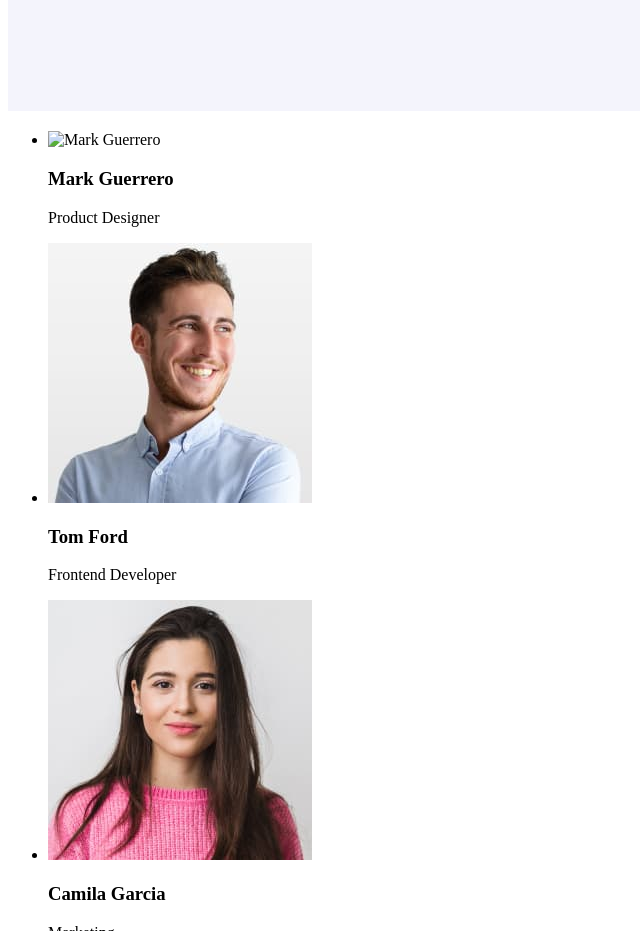
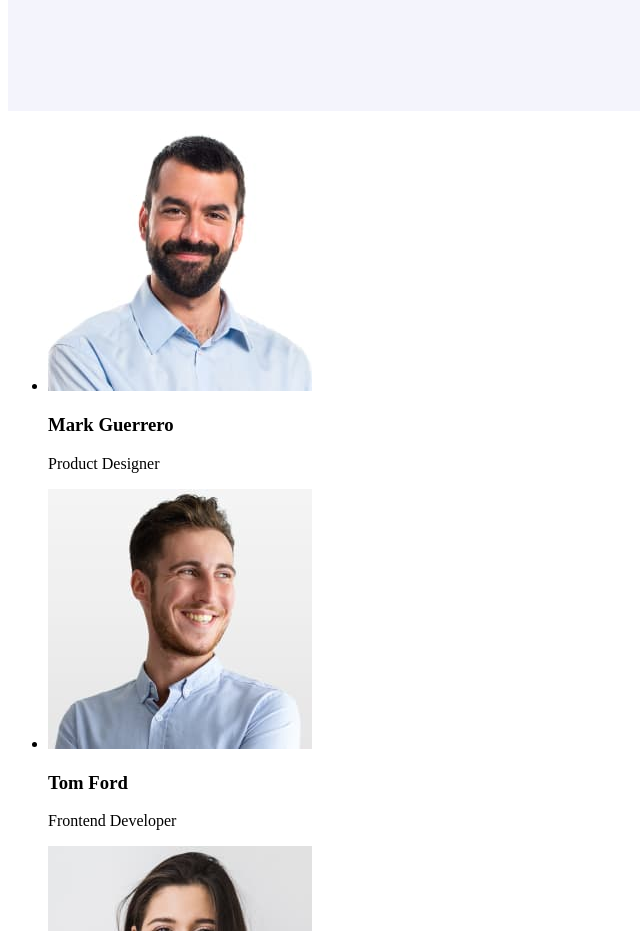
Before and after one commit to Oleksandr-Haponov/goit-markup-hw-01, a plain HTML site: page index.html in a window 1280 px wide. Shown: the part 2100-3031 px from the top of the page, without its empty margins (0-640 px from the left). Drawn offline with Linux system fonts and the light colour scheme.

Commit message:
Update index.html

```diff
--- a/index.html
+++ b/index.html
@@ -2,8 +2,8 @@
 <html lang="en">
     <!--HTML code for the main page-->
     <head>
-        <meta charset="UTF-8" />
-        <meta name="viewport" content="width=device-width" />
+        <meta charset="UTF-8">
+        <meta name="viewport" content="width=device-width">
         <title>Main page</title>
     </head>
     <body>
@@ -27,36 +27,36 @@
         <main>
             <section>
                 <img src="./images/dark-bg.jpg" alt="dark-bg" width="1440" height="600">
-                <h1>Effective Solutions<br />for Your Business<br></h1>
+                <h1>Effective Solutions<br>for Your Business</h1>
                 <button>Order Service</button>
             </section>
             <section>
                 <ul>
                     <li>
                         <h3>Strategy</h3>
-                        <p>Our goal is to identify the business<br />
-                            problem to walk away with the<br />
+                        <p>Our goal is to identify the business<br>
+                            problem to walk away with the<br>
                             perfect and creative solution.
                         </p>
                     </li>
                     <li>
                         <h3>Punctuality</h3>
-                        <p>Bring the key message to the<br />
-                            brand's audience for the best price<br />
+                        <p>Bring the key message to the<br>
+                            brand's audience for the best price<br>
                             within the shortest possible time.
                         </p>
                     </li>
                     <li>
                         <h3>Diligence</h3>
-                        <p>Research and confirm brands that<br />
-                            present the strongest digital growth<br />
+                        <p>Research and confirm brands that<br>
+                            present the strongest digital growth<br>
                             opportunities and minimize risk.
                         </p>
                     </li>
                     <li>
                         <h3>Technologies</h3>
-                        <p>Design practice focused on digital<br />
-                            experiences. We bring forth a deep<br />
+                        <p>Design practice focused on digital<br>
+                            experiences. We bring forth a deep<br>
                             passion for problem-solving.
                         </p>
                     </li>
@@ -67,7 +67,7 @@
             <section class="section-team container">
             <ul>
                     <li>
-                        <img src="./imagesimages/img.jpg" alt="Mark Guerrero" width="264" height="260">
+                        <img src="./images/img.jpg" alt="Mark Guerrero" width="264" height="260">
                         <h3>Mark Guerrero</h3>
                         <p>Product Designer</p>
                     </li>
@@ -91,8 +91,8 @@
         </main>
         <footer>
                 <a href="./index.html">Webstudio</a>
-                <p>Increase the flow of customers and<br />
-                    sales for your business with<br />
+                <p>Increase the flow of customers and<br>
+                    sales for your business with<br>
                     digital marketing & growth solutions.
                 </p>
         </footer>
```
